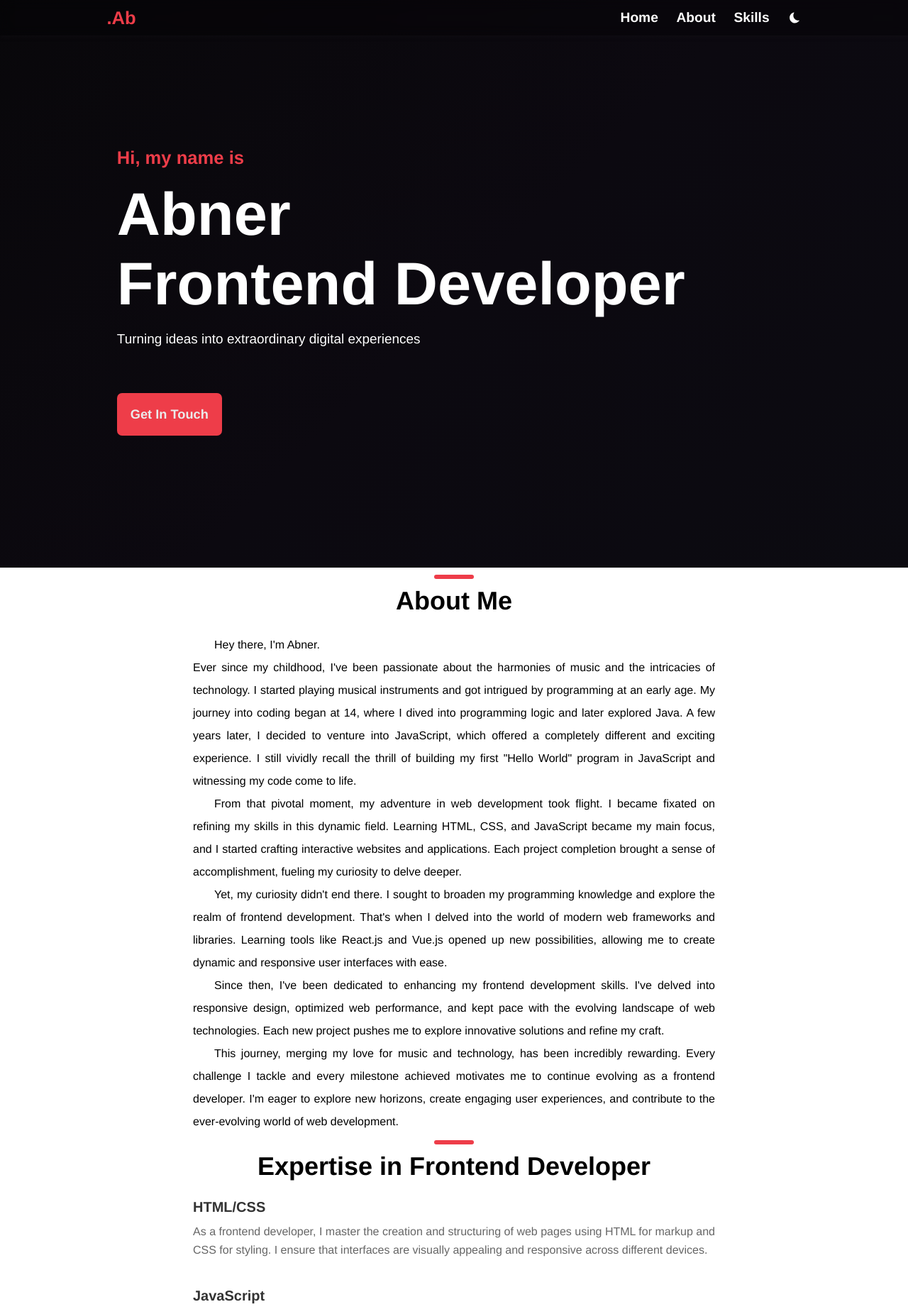
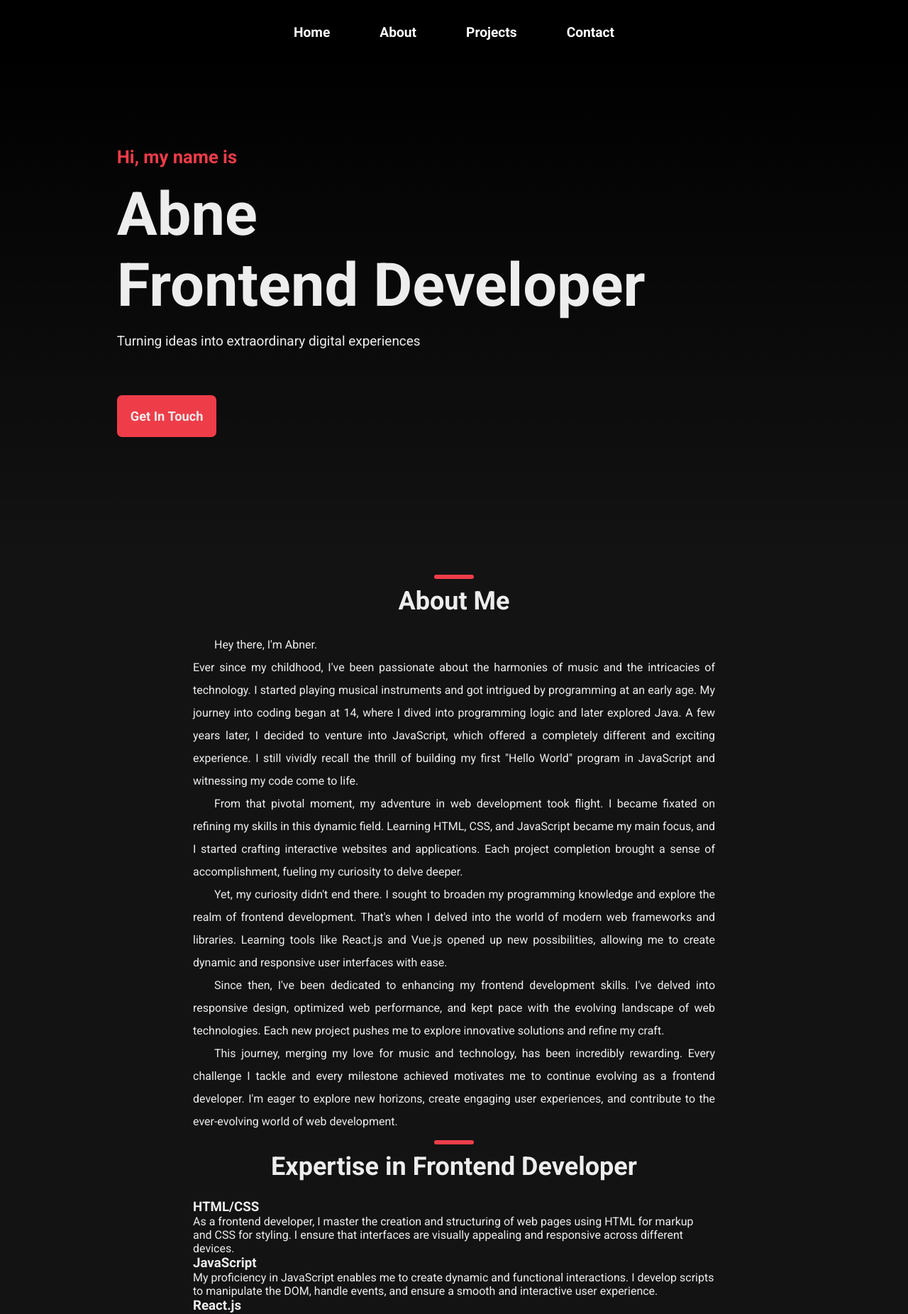
Before and after one commit to abneribeiro/Abner_Portfolio, a Next.js app: page / in a window 1280 px wide. Shown: the top 1852 px of the page at 71% size. Built offline with nearby package versions, Linux system fonts and the light colour scheme.

Commit message:
Update dependencies and styles

```diff
--- a/components/Footer.js
+++ b/components/Footer.js
@@ -1,6 +1,7 @@
 import styles from "../styles/Footer.module.css";
 
 import { FaTwitter, FaInstagram, FaGithub, FaLinkedin } from "react-icons/fa";
+
 
 function Footer() {
   return (
--- a/components/Layout.js
+++ b/components/Layout.js
@@ -1,13 +1,13 @@
-import { useDarkModeContext } from "../context/darkModeContext";
+
 import Footer from "./Footer";
 import Navbar from "./Navbar";
 
 function Layout({ children }) {
-  const { isDarkMode } = useDarkModeContext();
+
   return (
     <>
       <Navbar />
-      <main style={{ background: isDarkMode ? '#1f1f1f' : '#fff', transition: '0.4s ease'}}>{children}</main>
+        <main>{children}</main>
       <Footer />
     </>
   );
--- a/components/Main.js
+++ b/components/Main.js
@@ -1,10 +1,8 @@
-import { useDarkModeContext } from "../context/darkModeContext";
 import styles from "../styles/Main.module.css";
 
 function Main() {
-  const { isDarkMode } = useDarkModeContext()
   return (
-    <div className={styles.main_container} style={{ color: isDarkMode ? '#fff' : '#000' }}>
+    <div className={styles.main_container}>
       <div className={styles.about} id="about">
         <h1 className={styles.title}>About Me</h1>
         <p className={styles.text}>
@@ -88,49 +86,6 @@ function Main() {
               These combined skills empower me to create modern and efficient web interfaces, providing users with an engaging and intuitive experience. I am always learning and staying abreast of the latest trends to remain updated in the dynamic world of frontend development.
             </p>
             </div>
-
-            <style jsx>{`
-        .container {
-          max-width: 800px;
-          margin: 0 auto;
-          padding:0px 0px 20px 0px;
-
-        }
-
-        .section-title {
-          color: ${isDarkMode ? '#fff' : '#333' } ;
-          font-size: 24px;
-          margin-bottom: 40px;
-        }
-
-        .skill {
-          margin-bottom: 40px;
-        }
-
-        .skill-title {
-          color: ${isDarkMode ? '#fff' : '#333' };
-          font-size: 20px;
-          margin-bottom: 10px;
-        }
-
-        .skill-description {
-          color: ${isDarkMode ? '#fff' : '#666' };
-          line-height: 1.6;
-          text-align: justify;
-        }
-
-        .conclusion-title {
-          color: ${isDarkMode ? '#fff' : '#333' };
-          font-size: 20px;
-          margin-bottom: 10px;
-          text-align: justify;
-        }
-
-        .conclusion-description {
-          color: ${isDarkMode ? '#fff' : '#666' };
-          line-height: 1.6;
-        }
-      `}</style>
           </div>
 
 
--- a/components/Navbar.js
+++ b/components/Navbar.js
@@ -1,58 +1,34 @@
-import { FiMenu } from "react-icons/fi";
-import { MdClose } from "react-icons/md";
-import { IoSunny } from "react-icons/io5";
-import { IoIosMoon } from "react-icons/io";
 
 import React, { useState } from "react";
-import { useDarkModeContext } from "../context/darkModeContext";
+
 function Navbar() {
-  const { isDarkMode, setIsDarkMode } = useDarkModeContext()
-  const [navbarOpen, setNavbarOpen] = useState(false);
-  const handleToggle = () => {
-    setNavbarOpen(!navbarOpen);
-  };
-  const closeMenu = () => {
-    setNavbarOpen(false);
-  };
 
   const [colorchange, setColorchange] = useState(false)
 
   React.useEffect(()=>{
     window.addEventListener('scroll',function changeNavbarColor () {
-      (window.scrollY >= 1000) ? setColorchange(prev => prev =  true) : setColorchange(prev => prev =  false);
-      closeMenu()
+      (window.scrollY >= 100) ? setColorchange(prev => prev =  true) : setColorchange(prev => prev =  false);
+
     })
   }, [])
 
   return (
-    <header className={ colorchange ? ' header scroll_header' : 'header'}>
-      <nav className="navBar">
-        <h4 className="logo">.Ab</h4>
-        <button className="button" onClick={handleToggle}>
-          {navbarOpen ? (
-            <MdClose
-              style={{ color: "#ffff", width: "30px", height: "30px" }}
-            />
-          ) : (
-            <FiMenu style={{ color: "#ffff", width: "30px", height: "30px" }} />
-          )}
-        </button>
+    <header className= 'header'>
 
-        <ul className={`navMenu ${navbarOpen ? "showMenu" : ""}`}>
-          <li onClick={() => closeMenu()}>
+      <nav className={colorchange ? 'navBar scroll_navBar': 'navBar'}>
+  <ul className={'navMenu'}>
+          <li >
             <a href="#home">Home</a>
           </li>
-          <li onClick={() => closeMenu()}>
+          <li >
             <a href="#about">About</a>
           </li>
-          <li onClick={() => closeMenu()}>
-            <a href="#skills">Skills</a>
+          <li >
+            <a href="#skills">Projects</a>
           </li>
-          <li onClick={() => closeMenu()} style={ { display: 'flex', alignItems: 'center', cursor: 'pointer', fontSize: '20px', marginLeft: '25px', color: '#fff' }}>
-            {isDarkMode ?
-            <IoSunny onClick={() => setIsDarkMode(false)} />
-            : <IoIosMoon onClick={() => setIsDarkMode(true)} />
-            }
+
+          <li >
+            <a href="#skills">Contact</a>
           </li>
         </ul>
       </nav>
--- a/context/darkModeContext.js
+++ /dev/null
@@ -1,15 +0,0 @@
-import { React, createContext, useContext, useState } from "react";
-
-const DarkModeContext = createContext()
-
-export const ContextProvider = ({ children }) => {
-    const [ isDarkMode, setIsDarkMode ] = useState(false)
-
-    return (
-        <DarkModeContext.Provider value={{ isDarkMode, setIsDarkMode }}>
-            { children }
-        </DarkModeContext.Provider>
-    )
-}
-
-export const useDarkModeContext = () => useContext(DarkModeContext)
--- a/package.json
+++ b/package.json
@@ -9,7 +9,7 @@
     "lint": "next lint"
   },
   "dependencies": {
-    "next": "12.3.1",
+    "next": "^14.0.4",
     "react": "18.2.0",
     "react-dom": "18.2.0",
     "react-icons": "^4.4.0",
--- a/pages/_app.js
+++ b/pages/_app.js
@@ -1,14 +1,14 @@
 import '../styles/globals.css'
 import Layout from "../components/Layout";
-import { ContextProvider } from '../context/darkModeContext';
+
 
 function MyApp({ Component, pageProps }) {
   return (
-    <ContextProvider>
+
       <Layout>
         <Component {...pageProps} />
       </Layout>
-    </ContextProvider>
+
   );
 }
 
--- /dev/null
+++ b/pages/_document.js
@@ -0,0 +1,25 @@
+// pages/_document.js
+import Document, { Html, Head, Main, NextScript } from "next/document";
+
+class MyDocument extends Document {
+  render() {
+    return (
+      <Html>
+        <Head>
+          <link rel="preconnect" href="https://fonts.googleapis.com" />
+          <link rel="preconnect" href="https://fonts.gstatic.com" crossorigin />
+          <link
+            href="https://fonts.googleapis.com/css2?family=Roboto:ital,wght@0,100;0,300;0,400;0,500;0,700;0,900;1,100;1,300;1,400;1,500;1,700;1,900&display=swap"
+            rel="stylesheet"
+          />
+        </Head>
+        <body>
+          <Main />
+          <NextScript />
+        </body>
+      </Html>
+    );
+  }
+}
+
+export default MyDocument;
--- a/pages/index.js
+++ b/pages/index.js
@@ -10,7 +10,7 @@ export default function Home() {
   useEffect(() => {
     const timer = setTimeout(() => {
       setShowCursor(false);
-    }, 5000); // Defina aqui o tempo em milissegundos para o cursor desaparecer (5 segundos no exemplo)
+    }, 5000);
 
     return () => clearTimeout(timer);
   }, []);
--- a/styles/Footer.module.css
+++ b/styles/Footer.module.css
@@ -20,7 +20,7 @@
   padding-bottom:1rem;
 }
 .social_container a {
-  color: hsl(0, 0%, 100%);
+  color: var(--white-color);
 }
 .social_container a:hover {
   color: var(--golden);
--- a/styles/Home.module.css
+++ b/styles/Home.module.css
@@ -1,114 +1,9 @@
-/*.section{
-  height: 100vh;
-  background-image: linear-gradient(
-    124deg,
-    hsl(0, 0%, 10%),
-    63%,
-    hsl(0, 0%, 0%)
-  )
-}
-
-.home_container {
-  display: grid;
-  height: calc(100vh - 60px);
-  position: relative;
-  top: 60px;
-  margin: 0 auto;
-  max-width: 1024px;
-  padding: 0 2.3rem 2.4rem;
-  align-items: center;
-  justify-content: flex-start;
-  color: hsl(0, 0%, 100%);
-  grid-template-rows: 100%;
-  grid-template-areas: "home home home home";
-}
-
-.description {
-  width: 73%;
-  margin-top: 1rem;
-  line-height: 1.6rem;
-  font-size: 1.184rem;
-}
-
-.hi {
-  color: var(--golden);
-  font-weight: 600;
-  font-size: 1.6rem;
-  margin-bottom: 1rem;
-}
-
-.touch_link {
-  font-weight: 700;
-  margin-top: 4rem;
-  padding: 1rem 1rem;
-  border-radius: 7px;
-  font-size: 1.14rem;
-  display: inline-block;
-  color: hsl(0, 0%, 7%);
-  border: 3px solid var(--golden);
-  background-color: var(--golden);
-  transition: all cubic-bezier(0, 0, 0.72, 0.23) 0.3s;
-}
-
-.touch_link:hover {
-  color: var(--golden);
-  background-color: transparent;
-}
-
-.home_content {
-  width: 100%;
-  grid-area: home;
-}
-
-@media screen and (max-width: 768px) {
-  .home_container {
-    grid-template-rows: 100%;
-    grid-template-areas: "home home home home";
-  }
-}
-
-@media screen and (max-width: 590px) {
-  .description {
-    width: 100%;
-    font-size: 1.144rem;
-  }
-}*/
-
-
-/*.section {
-  height: 100vh;
-  background-image: linear-gradient(124deg, hsl(0, 0%, 10%), 63%, hsl(0, 0%, 0%));
-}*/
-
 
 
 .section {
   height: 100vh;
-  background: linear-gradient(135deg,
-      #060606 0%,
-      #0C0910 30%,
-      #0C0B11 50%,
-      #0F0D16 70%,
-      #120E1B 100%);
-  background-size: 300% 300%;
-  animation: gradientAnimation 6s ease-in-out infinite;
+  background:linear-gradient(180deg,black,rgba(0,0,0,1),rgba(0,0,0,.9),rgba(0,0,0,.8),rgba(0,0,0,.7),rgba(0,0,0,.6),rgba(0, 0, 0, 0.5),rgba(0,0,0,.4),rgba(0,0,0,.3),rgba(0,0,0,.2),rgba(0,0,0,.1),var(--black-color)) ;
 }
-
-@keyframes gradientAnimation {
-  0% {
-    background-position: 0% 50%;
-  }
-
-  50% {
-    background-position: 100% 50%;
-  }
-
-  100% {
-    background-position: 0% 50%;
-  }
-}
-
-
 
 
 .home_container {
--- a/styles/globals.css
+++ b/styles/globals.css
@@ -6,14 +6,16 @@ html,
 body {
   padding: 0;
   margin: 0;
-  font-family: Helvetica, sans-serif;
+  font-family: 'Roboto', sans-serif;
 }
 
 :root {
-  --white: hsl(0deg 0% 100%);
-  --gray-200: hsl(0deg 0% 90%);
+
+
   --golden: #EE3D49;
-  --black: hsl(0deg 0% 3%);
+  --black-color: #131313;
+  --white-color: #ededed;
+  --text-color: #bbbbbb;
 }
 
 ::-webkit-scrollbar {
@@ -30,16 +32,17 @@ html {
 }
 
 body {
-  /* background-color: var(--white); */
+  background-color: var(--black-color);
   min-height: 100vh;
   width: 100%;
   color: var(--black);
 }
 
 h1,
-h2,
+h2,h3,
 p {
   margin: 0;
+  color: var(--white-color);
 }
 
 ul {
@@ -54,15 +57,19 @@ a {
 }
 
 .header {
-  box-shadow: 0px 2.98256px 7.464px rgba(48, 48, 48, 0.116);
   top: 0;
   left: 0;
   width: 100%;
   position: fixed;
   z-index: 10;
-  background-color: hsla(0, 0%, 0%, 0.267);
-  backdrop-filter: blur(8px);
+  margin-top: 15px;
+  display: flex;
+  align-items: center;
+  justify-content: center;
+  user-select: none;
+  -webkit-user-select: none;
 }
+
 h4.logo {
   font-size: 1.6rem;
   margin-right: auto;
@@ -70,19 +77,32 @@ h4.logo {
 }
 
 .navBar {
-  height: 50px;
   display: flex;
-  margin: 0 auto;
-  max-width: 1024px;
   align-items: center;
-  padding: 0 1.4rem;
+  border-radius: 30px;
+  border: 1px solid transparent;
+  transition: all .2s ease;
+  position: relative;
+}
+
+
+.scroll_navBar {
+
+  background: rgba(114, 114, 114, .2);
+  -webkit-backdrop-filter: blur(10px);
+  backdrop-filter: blur(10px);
+  box-shadow: 0 2px 10px #0000001a;
+
 }
 .navMenu {
   display: flex;
+  align-items: center;
+  justify-content: center;
+}
 
-}
-ul.navMenu li a {
-  margin-left: 1.6rem;
+ul.navMenu li {
+  margin: 0 0.3125rem; /* 0 5px */
+  padding: 1.125rem 1.875rem; /* 18px 30px */
   font-size: 1.2rem;
   cursor: pointer;
   font-weight: 600;
@@ -91,58 +111,9 @@ ul.navMenu li a {
 .navMenu li a:hover {
   color:var(--golden);
 }
-.button {
-  display: none;
-}
 
-@media screen and (max-width: 768px) {
-  @keyframes menu {
-    0% {
-      top: -200px;
-    }
-    50% {
-      top: 0px;
-    }
-    100% {
-      top: 60px;
-    }
-  }
-  ul.showMenu {
-    top: 50px;
-    z-index: 10;
-    display: flex;
-    animation: menu;
-    animation-duration: 0.6s;
-    background-color: hsla(0, 0%, 0%, 0.968);
 
-  }
-  .navMenu {
-    display: none;
-    flex-direction: column;
-    position: absolute;
-    top: -200px;
-    right: 0;
-    width: 100%;
-    padding: 2rem;
-    align-items: center;
-  }
-  .navMenu li {
-    margin-bottom: 2.2rem;
-  }
 
-  .button {
-    display: block;
-    background-color: transparent;
-    border: none;
-  }
-}
-
-.scroll_header {
-  background-color: hsla(0, 0%, 0%, 0.968);
-  box-shadow: 0 2px 4px rgba(0, 0, 0, 0.1);
-  backdrop-filter: blur(10px);
-  transition: 0.8s all ease-in-out;
-}
 
 :target::before {
   content: "";
```
Also changed, not shown: 2 other files (tests, documents, lock files or other folders).
